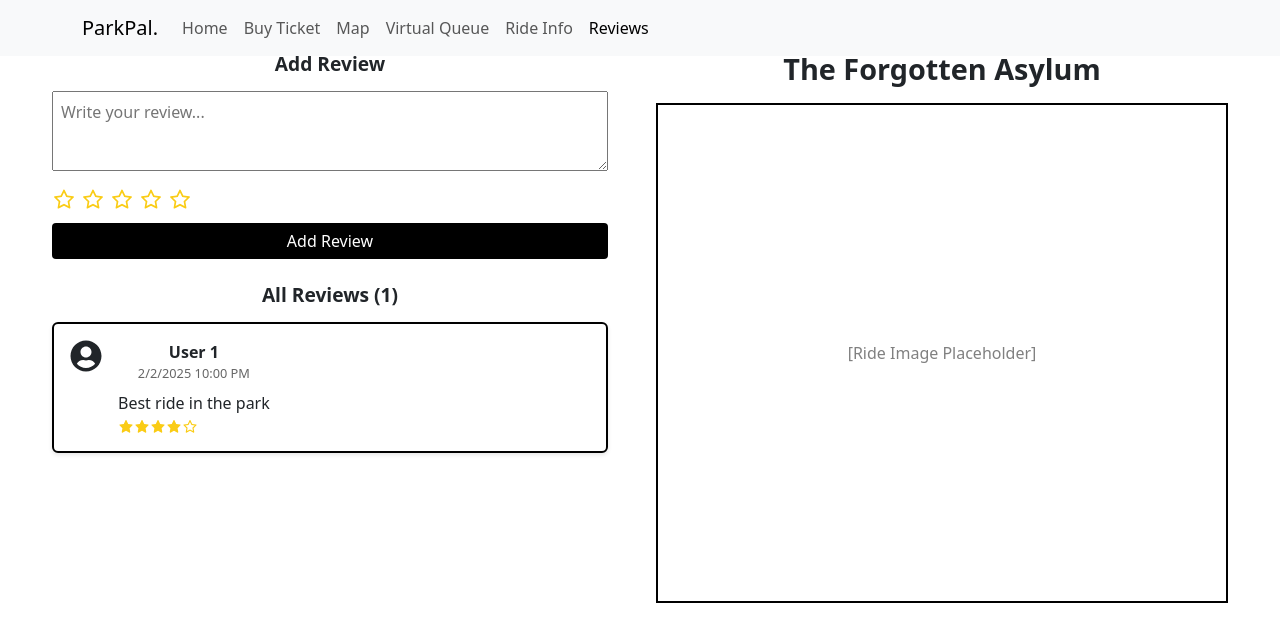
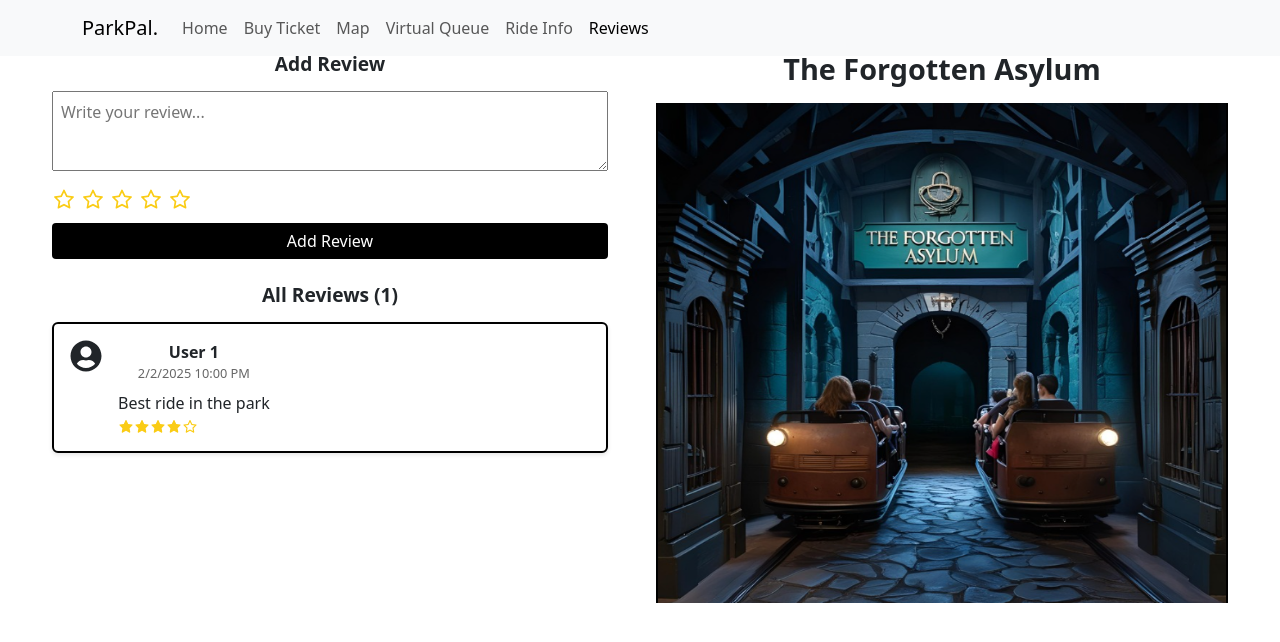
Before and after one commit to Almoghairi/ParkPal, a React (Create React App) app in the folder my_app/: page /reviews in a window 1280 px wide. Shown: the top 642 px of the page. Built offline with nearby package versions, Linux system fonts and the light colour scheme.

Commit message:
Adding Image for Forgotten Asylum

```diff
--- a/my_app/src/ForgottenAsylumReviews.js
+++ b/my_app/src/ForgottenAsylumReviews.js
@@ -91,7 +91,13 @@ const ForgottenAsylumReviews = () => {
             {/* Right */}
             <div className="right-section">
                 <h2 className="ride-title">The Forgotten Asylum</h2>
-                <div className="ride-image-placeholder">[Ride Image Placeholder]</div>
+                <div className="ride-image-placeholder">
+                    <img src="/pictures/forgotten.png"
+                        alt="The Forgotten Asylum"
+                        width="100%"
+                        height="500px"
+                    />
+                </div>
             </div>
         </div>
     );
```
